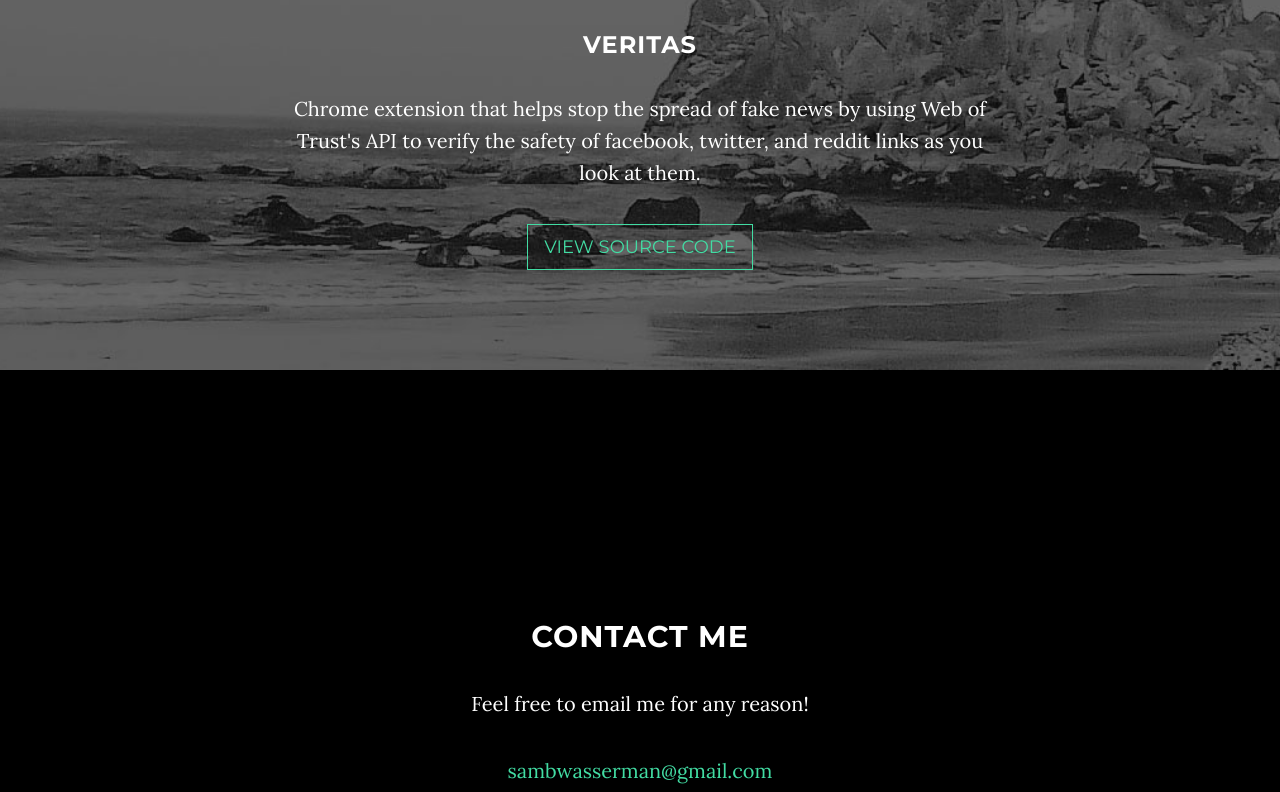
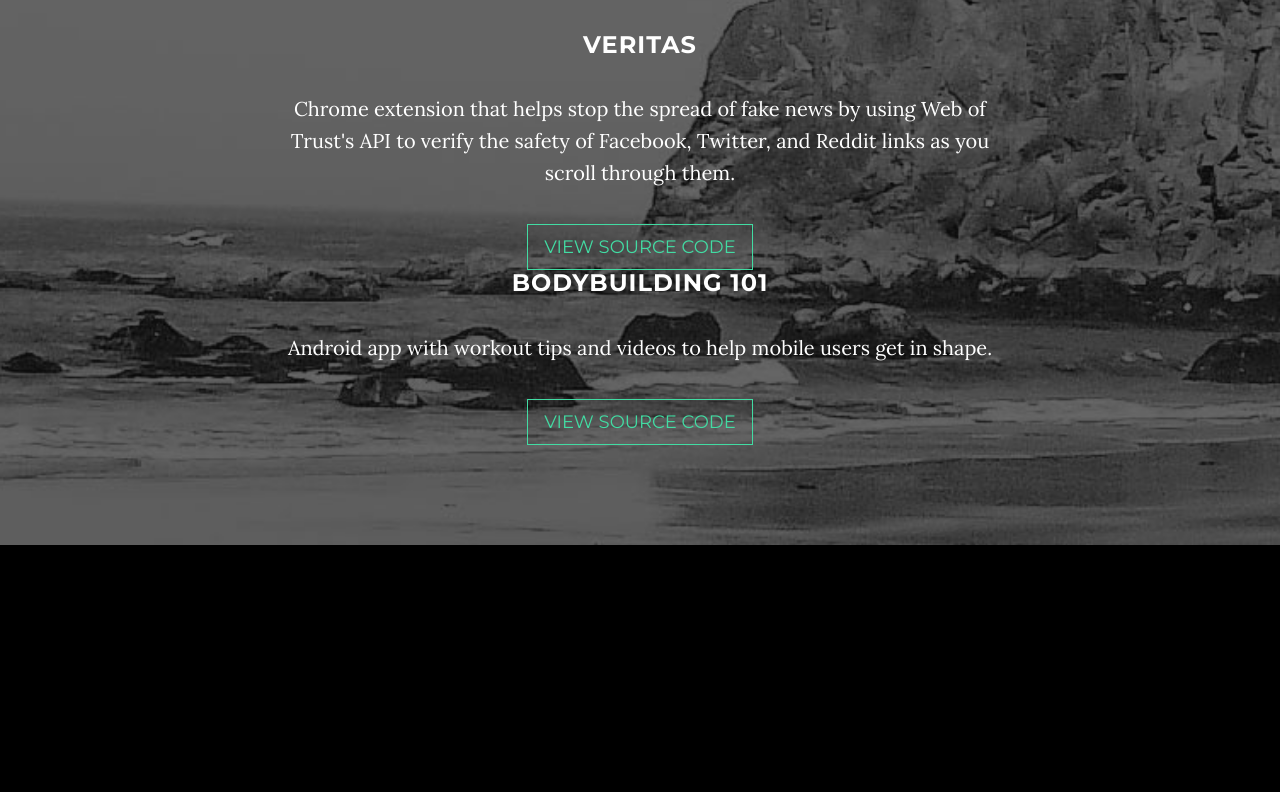
Before and after one commit to SamuelBWasserman/SamuelBWasserman.github.io, a website: page index.html in a window 1280 px wide. Shown: the part 1769-2561 px from the top of the page. Drawn offline with nearby package versions, Linux system fonts and the light colour scheme; some packages are replaced by stand-ins of ours.

Commit message:
added project

```diff
--- a/index.html
+++ b/index.html
@@ -99,9 +99,14 @@
             <div class="container">
                 <div class="col-lg-8 col-lg-offset-2">
                     <h2>Personal Projects</h2>
+
                     <h3>Veritas</h3>
-                    <p>Chrome extension that helps stop the spread of fake news by using Web of Trust's API to verify the safety of facebook, twitter, and reddit links as you look at them.</p>
+                    <p>Chrome extension that helps stop the spread of fake news by using Web of Trust's API to verify the safety of Facebook, Twitter, and Reddit links as you scroll through them.</p>
                     <a href="http://startbootstrap.com/template-overviews/grayscale/" class="btn btn-default btn-lg">View Source Code</a>
+
+                    <h3>Bodybuilding 101</h3>
+                    <p>Android app with workout tips and videos to help mobile users get in shape.</p>
+                    <a href="https://github.com/SamuelBWasserman/BodyBuilding-101" class="btn btn-default btn-lg">View Source Code</a>
                 </div>
             </div>
         </div>
```
